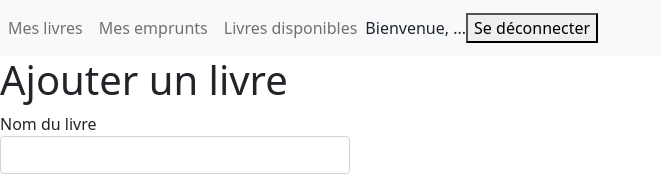
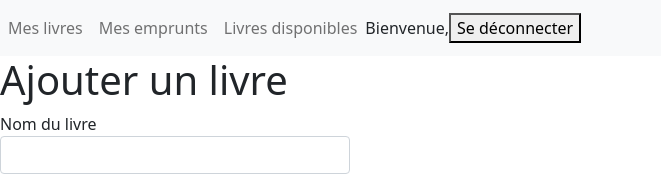
Before and after one commit to smaestri/sharebook, a React (Create React App) app in the folder frontend/my-app/: page /addBook in a window 1280 px wide. Shown: the top 176 px of the page, without its empty margins (0-661 px from the left). Built offline with nearby package versions, Linux system fonts and the light colour scheme; no server answers.

Commit message:
Branchement Header

```diff
--- a/frontend/my-app/src/AddUser.js
+++ b/frontend/my-app/src/AddUser.js
@@ -1,5 +1,5 @@
 import React from 'react'
-import { Link } from "react-router-dom";
+import { Link, useNavigate } from "react-router-dom";
 import axios from 'axios';
 import './AddUser.scss'
 import { AUTH_TOKEN_KEY } from 'App';
@@ -27,6 +27,8 @@ class AddUser extends React.Component {
          const jwt = bearerToken.slice(7, bearerToken.length);
          sessionStorage.setItem(AUTH_TOKEN_KEY,jwt)
        }
+        this.props.setUserInfo(response.data.firstName + " " + response.data.lastName)
+        this.props.history("/listBooks")
     })
 }
 
@@ -65,4 +67,8 @@ class AddUser extends React.Component {
   }
 }
 
-export default AddUser
+// Wrap and export
+export default function (props) {
+  const history = useNavigate();
+  return <AddUser {...props} history={history} />;
+}
--- a/frontend/my-app/src/App.js
+++ b/frontend/my-app/src/App.js
@@ -8,12 +8,13 @@ import MyBooks from './MyBooks'
 import Login from './Login'
 import Header from './Header'
 import MyBorrows from './MyBorrows'
-
 import 'bootstrap/dist/css/bootstrap.min.css';
 
 export const AUTH_TOKEN_KEY = 'jhi-authenticationToken';
 
 function App() {
+
+  const [userInfo, setUserInfo] = React.useState('');
 
   useEffect(() => {
     axios.interceptors.request.use(function (request) {
@@ -29,7 +30,7 @@ function App() {
 
   return (
     <div>
-    <Header />
+      <Header userInfo={userInfo}/>
       <div className="App">
         <Routes>
           <Route path="listBooks" element={<ListBooks />} />
@@ -38,7 +39,7 @@ function App() {
           <Route path="addBook/:bookId" element={<AddBook />} />
           <Route path="myBorrows" element={<MyBorrows />} />
           <Route path="login" element={<Login />} />
-       <Route path="addUser" element={<AddUser />} />
+          <Route path="addUser" element={<AddUser  setUserInfo={setUserInfo} />} />
         </Routes>
       </div>
     </div>
--- a/frontend/my-app/src/Header.js
+++ b/frontend/my-app/src/Header.js
@@ -1,6 +1,6 @@
 import { Link } from "react-router-dom";
 
-export default function Header() {
+export default function Header({userInfo}) {
     return (
         <nav className="navbar navbar-expand-lg navbar-light bg-light">
             <button className="navbar-toggler" type="button" data-toggle="collapse" data-target="#navbarSupportedContent"
@@ -20,7 +20,7 @@ export default function Header() {
                         <Link className="nav-link" to="/listBooks">Livres disponibles</Link>
                     </li>
                 </ul>
-                <div>Bienvenue, ...</div>
+                <div>Bienvenue, {userInfo}</div>
                 <button variant="secondary">Se déconnecter</button>
             </div>
         </nav>
```
Lines whose indentation alone changed are shown as unchanged.
